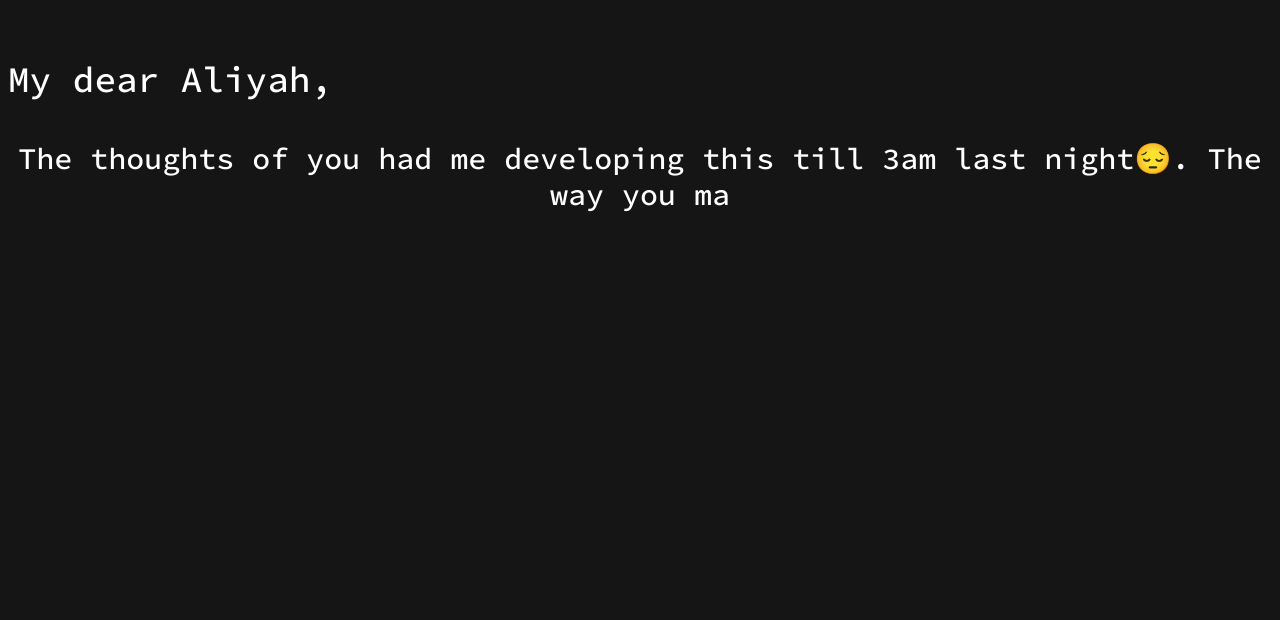
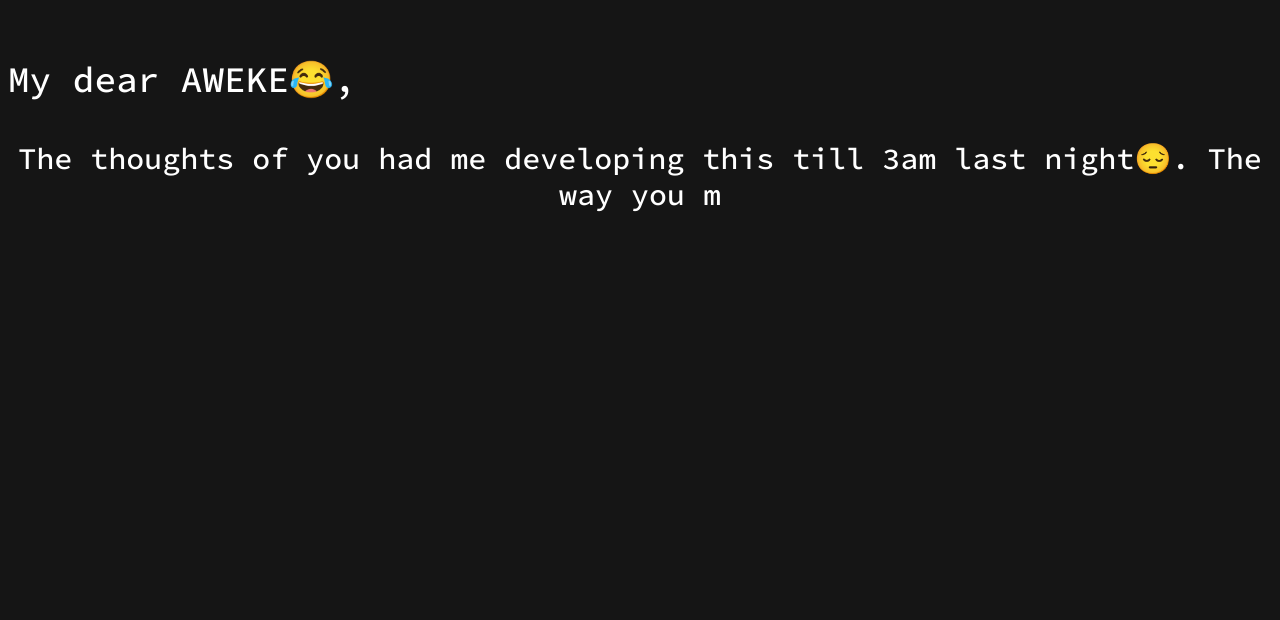
Before and after one commit to Basheer5127/therapeutic-messages, a React (Vite) app: page / in a window 1280 px wide. Shown: the part 180-800 px from the top of the page. Built offline with nearby package versions, Linux system fonts and the light colour scheme.

Commit message:
Update Romance.jsx

```diff
--- a/src/Pages/Romance/Romance.jsx
+++ b/src/Pages/Romance/Romance.jsx
@@ -107,7 +107,7 @@ const Header = () => {
     deleteSpeed: 50,
   });
   const [sallie] = useTypewriter({
-    words: ["My dear Aliyah,"],
+    words: ["My dear AWEKE😂,"],
     loop: 1,
     typeSpeed: 50,
     deleteSpeed: 50,
@@ -246,7 +246,7 @@ const Footer = () => {
        I hope the universe once again conspires in your favor and you have a day just as lovely as you.
 
       </motion.p>
-      <p className="text-2xl md:text-5xl md:text-center mt-10">From your dear 'Bashir' to his'Adunni'😂</p>
+      <p className="text-2xl md:text-5xl md:text-center mt-10">From your dear 'Bashir' to his 'Adunni'😂</p>
     </section>
   );
 };
```
